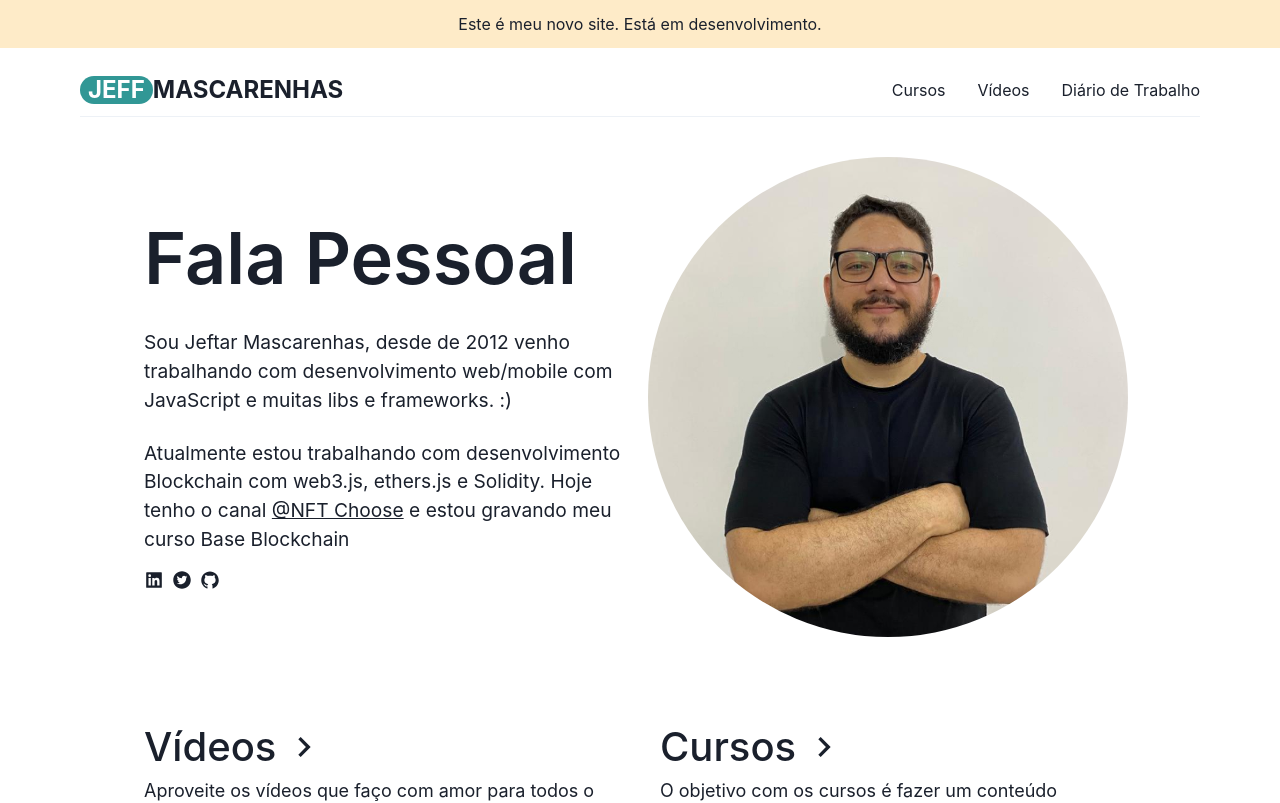
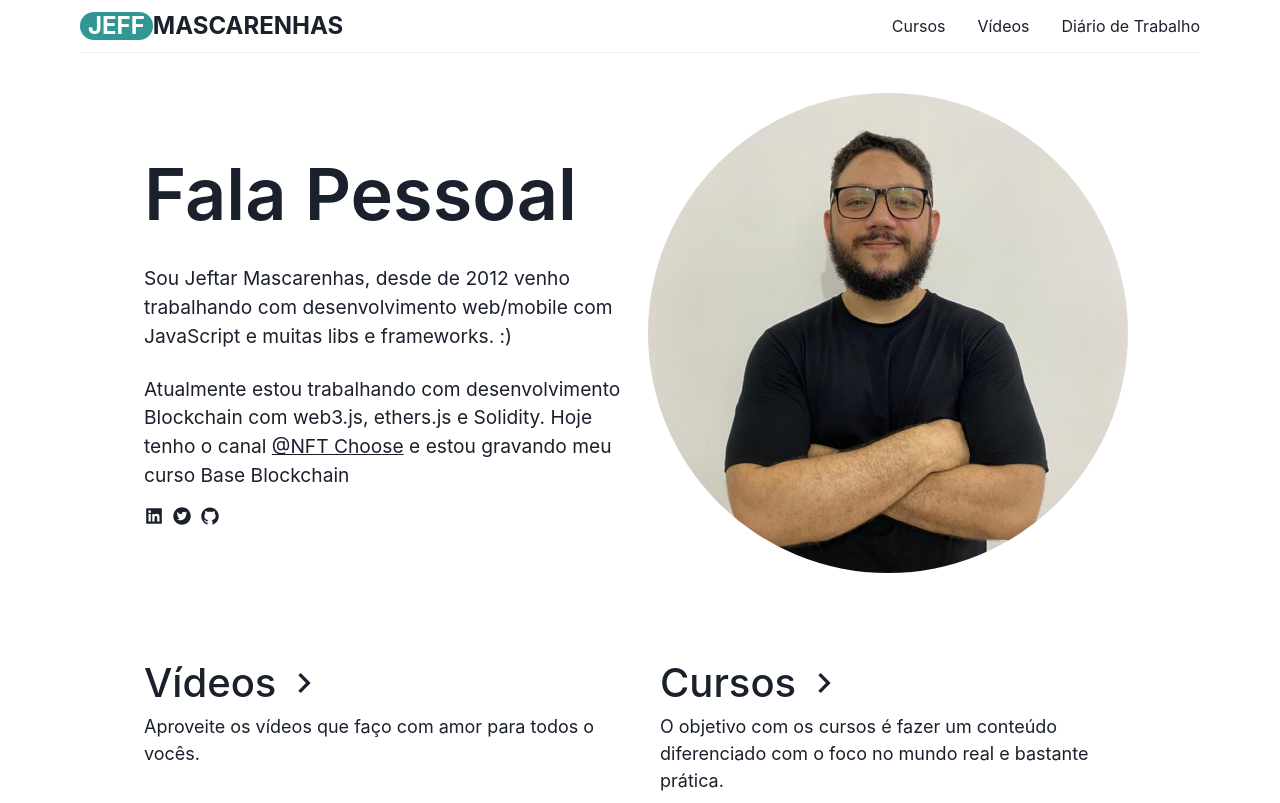
Before and after one commit to jeftarmascarenhas/jeftarmascarenhas.io, a Next.js app: page / in a window 1280 px wide. Shown: the top 803 px of the page. Built offline with nearby package versions, Linux system fonts and the light colour scheme.

Commit message:
refactor: removing alert

```diff
--- a/src/layouts/default/index.tsx
+++ b/src/layouts/default/index.tsx
@@ -1,4 +1,4 @@
-import { Alert, Box } from '@chakra-ui/react'
+import { Box } from '@chakra-ui/react'
 import Header from '@global-layouts/default/components/header'
 import { useForceThemeMode } from '@hooks/use-force-theme-mode'
 import { DefaultLayoutProps } from './types'
@@ -7,9 +7,6 @@ export default function Default({ children }: DefaultLayoutProps) {
   useForceThemeMode('light')
   return (
     <Box as="main" pb="8">
-      <Alert status="warning" justifyContent="center" mb="4">
-        <span>Este é meu novo site. Está em desenvolvimento.</span>
-      </Alert>
       <Header />
       {children}
     </Box>
```
